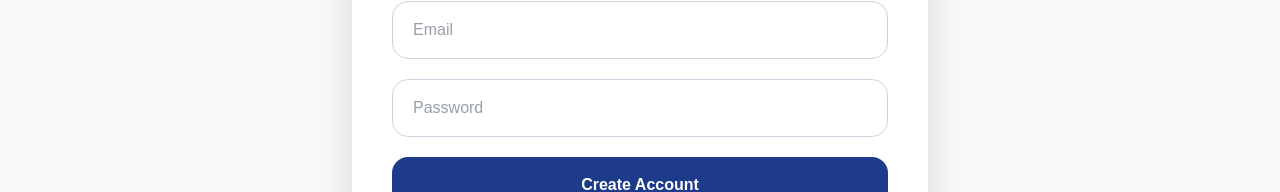
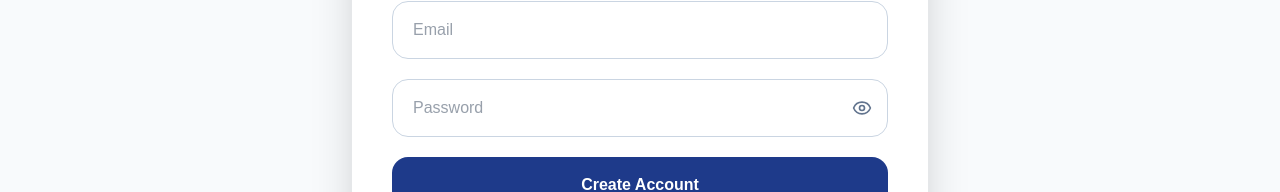
Before and after one commit to Feven-Tolosa/juscdc-platform, a Next.js app: page /signup in a window 1280 px wide. Shown: the part 587-779 px from the top of the page. Built offline with nearby package versions, Linux system fonts and the light colour scheme; no server answers.

Commit message:
lucide icon for signup

```diff
--- a/app/signup/page.tsx
+++ b/app/signup/page.tsx
@@ -2,7 +2,9 @@
 
 import Link from 'next/link'
 
-import { useActionState } from 'react'
+import { useState, useActionState } from 'react'
+
+import { Eye, EyeOff } from 'lucide-react'
 
 import { signup } from '@/actions/auth'
 
@@ -12,6 +14,8 @@
   const [state, formAction] = useActionState(signup, {
     error: null,
   })
+
+  const [showPassword, setShowPassword] = useState(false)
 
   return (
     <main className='flex min-h-screen items-center justify-center bg-[#f8fafc] px-6 py-32'>
@@ -64,15 +68,22 @@
             placeholder='Email'
             className='w-full rounded-2xl border border-slate-300 px-5 py-4 text-slate-700 outline-none transition focus:border-[#1e3a8a]'
           />
-
+          <div className='relative'>
             <input
               name='password'
-            type='password'
+              type={showPassword ? 'text' : 'password'}
               required
               placeholder='Password'
               className='w-full rounded-2xl border border-slate-300 px-5 py-4 text-slate-700 outline-none transition focus:border-[#1e3a8a]'
             />
-
+            <button
+              type='button'
+              onClick={() => setShowPassword(!showPassword)}
+              className='absolute right-4 top-1/2 -translate-y-1/2 text-slate-500 hover:text-slate-700'
+            >
+              {showPassword ? <EyeOff size={20} /> : <Eye size={20} />}
+            </button>
+          </div>
           {/* Error */}
           {state.error && (
             <div className='rounded-2xl border border-red-200 bg-red-50 px-4 py-3 text-sm font-medium text-red-500'>
```
Lines whose indentation alone changed are shown as unchanged.
